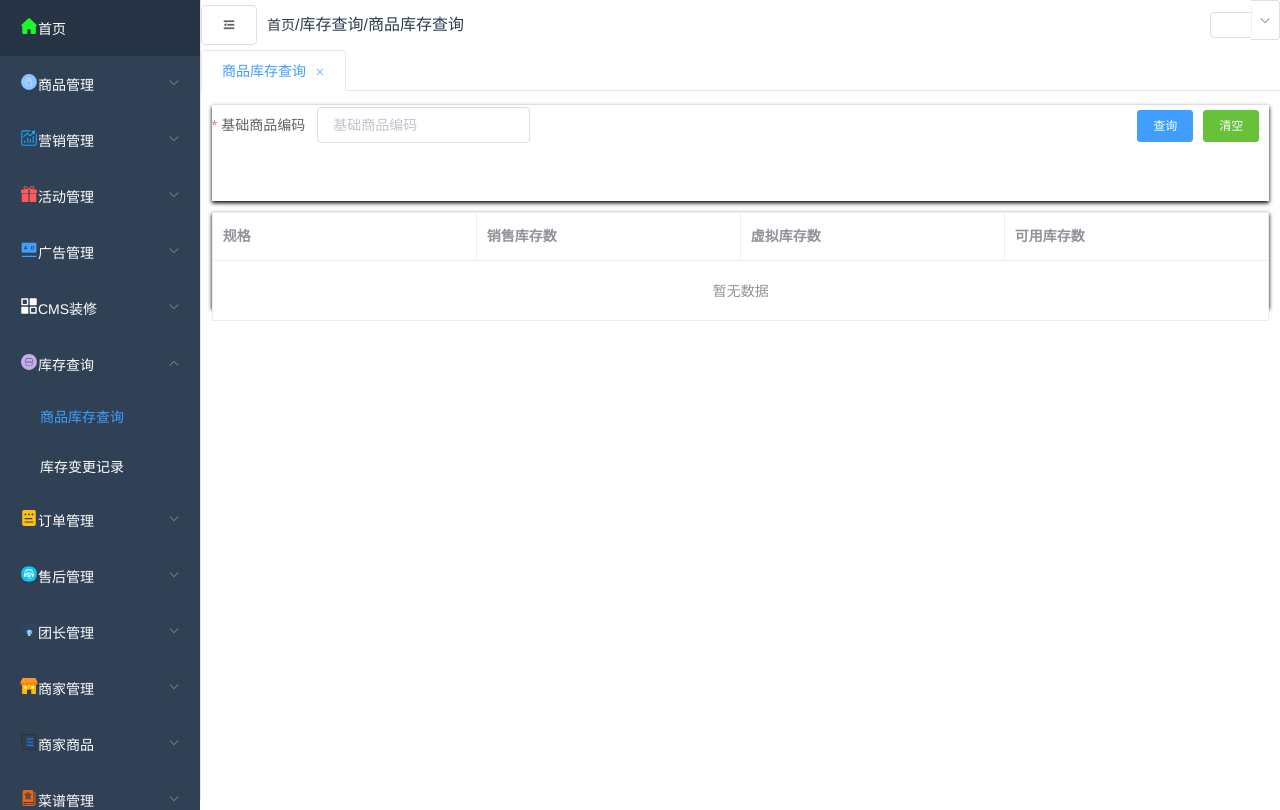
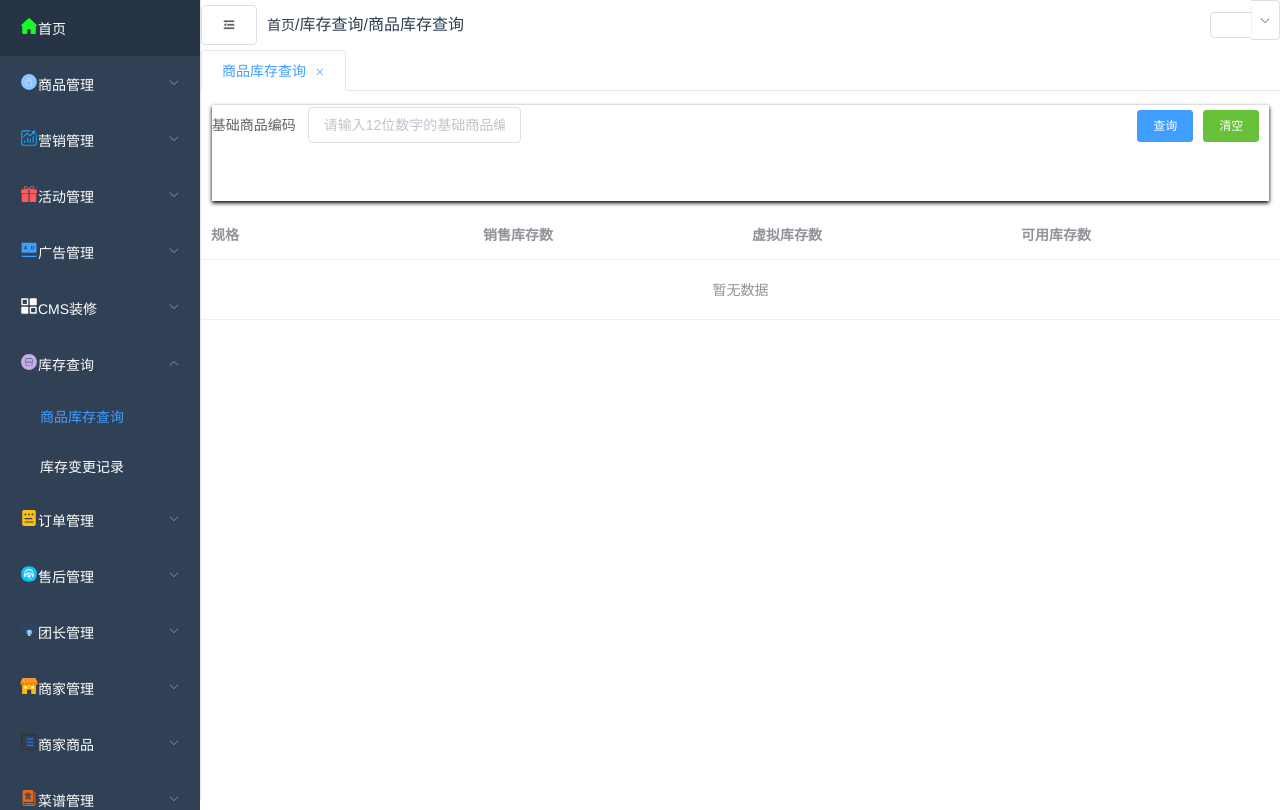
Before and after one commit to bugpz/admin, a Vue app: page /repertory/repertoryDistribution in a window 1280 px wide. Shown: the top 810 px of the page. Built offline with nearby package versions, Linux system fonts and the light colour scheme.

Commit message:
fix: 商品库存查询页面查询功能及数据渲染完成

```diff
--- a/src/pages/repertory/repertory-distribution/repertoryDistribution.vue
+++ b/src/pages/repertory/repertory-distribution/repertoryDistribution.vue
@@ -10,16 +10,12 @@
           >
             <el-form-item
               label="基础商品编码"
-              :rules="[
-          {required: true, message: '请输入邮箱地址', trigger: 'blur'}
-        ]"
             >
               <el-input
-                placeholder="基础商品编码"
-                v-model="input"
+                v-model="inputCode"
                 size="medium"
-                style="width: 100%"
-                maxlength=10
+                maxlength=12
+                :placeholder="inputMsg"
               >
               </el-input>
             </el-form-item>
@@ -28,34 +24,36 @@
             :span=16
           >
             <el-form-item class="right_btn">
-              <el-button type="primary" size="small">查询</el-button>
+              <el-button type="primary" size="small" @click="handleSelect">查询</el-button>
               <el-button type="success" size="small" native-type="reset">清空</el-button>
             </el-form-item>
           </el-col>
         </el-row>
       </el-form>
     </div>
-    <div class="form">
+    <div>
       <el-table
-        border
-        style="width: 100%"> <!--:data="tableData"-->
+        :data="tableLists"
+      >
         <el-table-column
-          prop="date"
           label="规格"
-          >
+        >
+          <template
+            slot-scope="scope"
+          >{{JSON.parse(scope.row.skuInfo.substring(1, scope.row.skuInfo.length - 1)).name}}</template>
         </el-table-column>
         <el-table-column
-          prop="name"
+          prop="saleStock"
           label="销售库存数"
         >
         </el-table-column>
         <el-table-column
-          prop="address"
+          prop="virtualStock"
           label="虚拟库存数"
           >
         </el-table-column>
         <el-table-column
-        prop="can"
+        prop="availableStock"
         label="可用库存数"
         >
         </el-table-column>
@@ -65,11 +63,34 @@
 </template>
 
 <script>
+import axios from 'axios'
 export default {
   name: 'index',
   data () {
     return {
-      input: ''
+      inputCode: '',
+      inputMsg: '请输入12位数字的基础商品编码',
+      tableLists: []
+    }
+  },
+  methods: {
+    handleSelect () {
+      const url = '/api/web/commodity/stock/stockList'
+      if (this.inputCode.length === 12) {
+        axios
+          .post(url, {
+            'orderby': 'commodityStockType',
+            'sort': 'desc',
+            'searchs': '[{"tempMatchType":"4","propertyName":"commodityNo","propertyValue1":' + '"' + this.inputCode + '"' + ',"tempType":"String"}]'}, {
+            headers: {
+              authorization: localStorage.getItem('token')
+            }})
+          .then(res => {
+            this.tableLists = res.data.result
+          })
+      } else {
+        this.inputCode = ''
+      }
     }
   }
 }
```
